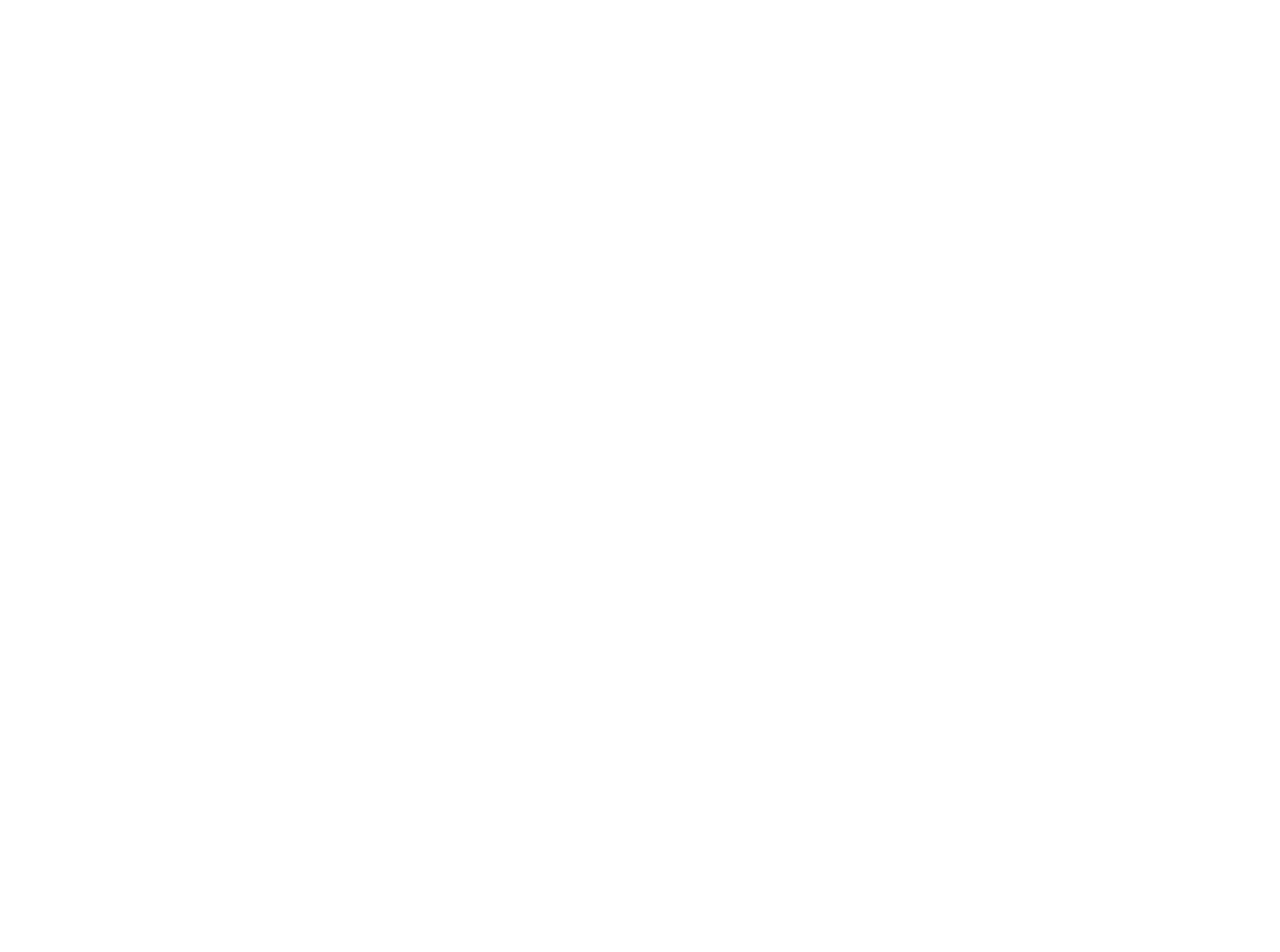
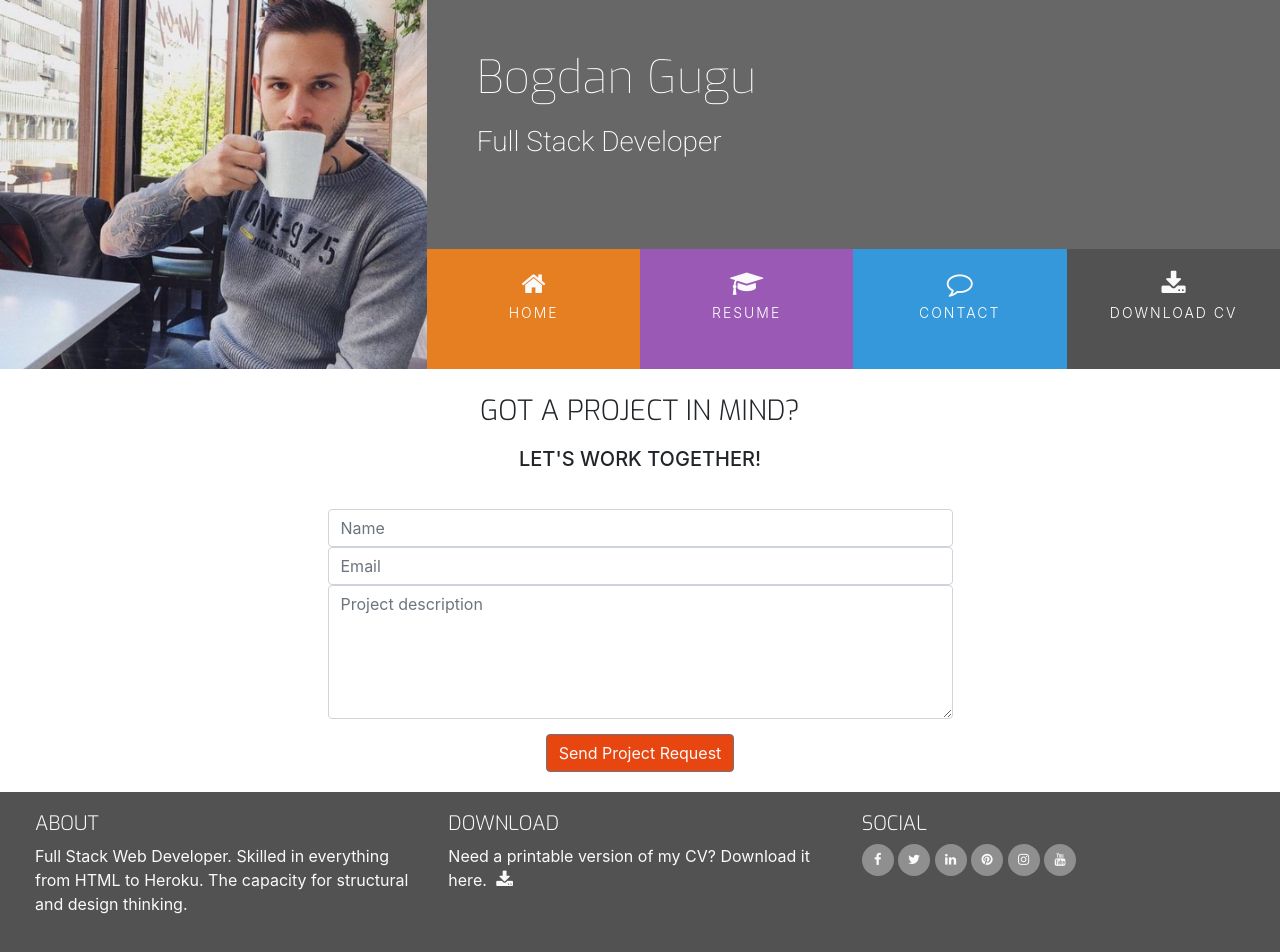
Before and after one commit to qburn93/my-portfolio, a plain HTML site: page contact.html in a window 1280 px wide. Before the commit the page ends 800 px from the top, so only its background shows below. Drawn offline with nearby package versions, Linux system fonts and the light colour scheme.

Commit message:
Add contact form page and style

```diff
--- a/assets/css/style.css
+++ b/assets/css/style.css
@@ -334,3 +334,36 @@ footer {
 .history-items {
     margin-bottom: 30px;
 }
+
+/* ----------------------------------------Contact Form */
+
+.contact-heading {
+    font-family: "Exo", sans-serif;
+    font-weight: 300;
+    margin-top: 25px;
+    margin-bottom: 20px;
+}
+
+.center-form {
+    padding-top: 10px;
+    margin: 0 auto;
+    max-width: 70%;
+}
+
+button[type="submit"] {
+    margin-top: 15px;
+    margin-bottom: 20px;
+    color: #fafafa;
+    background-color: #e84610;
+}
+
+/* ----------------------------------------Media Queries */
+
+@media(min-width: 992px) {
+    .center-form {
+        padding-top: 30px;
+        min-height: 240px;
+        margin: 0 auto;
+        max-width: 50%;
+    }
+}
--- a/contact.html
+++ b/contact.html
@@ -0,0 +1,130 @@
+<!DOCTYPE html>
+<html lang="en">
+<head>
+    <meta charset="UTF-8">
+    <meta name="viewport" content="width=device-width, initial-scale=1.0">
+    <meta http-equiv="X-UA-Compatible" content="ie=edge">
+    <link rel="stylesheet" href="https://maxcdn.bootstrapcdn.com/bootstrap/4.2.1/css/bootstrap.min.css" type="text/css" />
+    <link rel="stylesheet" href="https://maxcdn.bootstrapcdn.com/font-awesome/4.7.0/css/font-awesome.min.css" type="text/css" />
+    <link rel="stylesheet" href="https://cdnjs.cloudflare.com/ajax/libs/hover.css/2.1.1/css/hover-min.css" type="text/css" />
+    <link rel="stylesheet" href="assets/css/style.css">
+    <title>Rosie</title>
+</head>
+<body>
+    <header>
+        <div class="row no-gutters">
+            <a class="col-md-4 logo" href="index.html"></a>
+            <div class="col-md-8">
+                <div class="row no-gutters bg-color-name-title">
+                    <div class="col heading">
+                        <h1 class="name">Bogdan Gugu</h1>
+                        <h2 class="title"> Full Stack Developer</h2>
+                    </div>
+                </div>
+                <div class="row no-gutters">
+                    <div class="col">
+                        <ul id="nav" class="list-inline menucontainer">
+                            <li class="col-6 col-sm-3 list-inline-item ui-menu-color-home menuitem">
+                                <a href="index.html" class="hvr-sweep-to-bottom"><i class="fa fa-home" aria-hidden="true"></i><span>Home</span></a>
+                            </li>
+                            <li class="col-6 col-sm-3 list-inline-item ui-menu-color-resume menuitem">
+                                <a href="resume.html" class="hvr-sweep-to-bottom"><i class="fa fa-graduation-cap" aria-hidden="true"></i><span>Resume</span></a>
+                            </li>
+                            <li class="col-6 col-sm-3 list-inline-item ui-menu-color-contact menuitem">
+                                <a href="contact.html" class="hvr-sweep-to-bottom"><i class="fa fa-comment-o" aria-hidden="true"></i><span>Contact</span></a>
+                            </li>
+                            <li class="col-6 col-sm-3 list-inline-item ui-menu-color-download menuitem">
+                                <a href="#" class="hvr-sweep-to-bottom"><i class="fa fa-download" aria-hidden="true"></i><span>Download CV</span></a>
+                            </li>
+                        </ul>
+                    </div>
+                </div>
+            </div>
+        </div>
+    </header>
+    <section class="container-fluid">
+        <div class="row bg-color-contact">
+            <div class="col">
+                <h3 class="contact-heading uppercase text-center">Got a project in mind?</h3>
+                <h5 class="uppercase text-center">Let's work together!</h5>
+
+                <div class="center-form">
+                    <form>
+                        <input type="text" name="name" id="fullname" class="form-control" placeholder="Name" required />
+                        <input type="email" name="email" id="emailaddress" class="form-control" placeholder="Email" required />
+                        <textarea rows="5" name="projectsummary" id="projectsummary" class="form-control" placeholder="Project description" required></textarea>
+                        <div class="form-row text-center">
+                            <div class="col">
+                                <button type="submit" class="btn btn-secondary">Send Project Request</button>
+                            </div>
+                        </div>
+                    </form>
+                </div>
+
+            </div>
+        </div>
+
+    </section>
+    <footer class="container-fluid">
+        <div id="footer-details" class="row">
+            <div class="col-sm-4">
+                <h5 class="uppercase general-sub">About</h5>
+                <p class="inline-block">
+                    Full Stack Web Developer. Skilled in everything from HTML to Heroku. The capacity for structural and design thinking.
+                </p>
+            </div>
+            <div class="col-sm-4">
+                <h5 class="uppercase general-sub">Download</h5>
+                <p class="inline-block">
+                    Need a printable version of my CV? Download it here.
+                    <a href="#" target="_blank" class="cv-pdf">
+                        <i class="fa fa-download" aria-hidden="true"></i>
+                        <span class="sr-only">Download link.</span>
+                    </a>
+                </p>
+            </div>
+            <div class="col-sm-4">
+                <h5 class="uppercase general-sub">Social</h5>
+                <ul class="list-inline social-links">
+                    <li class="list-inline-item">
+                        <a target="_blank" href="#">
+                            <i class="fa fa-facebook" aria-hidden="true"></i>
+                            <span class="sr-only">Facebook</span>
+                        </a>
+                    </li>
+                    <li class="list-inline-item">
+                        <a target="_blank" href="#">
+                            <i class="fa fa-twitter" aria-hidden="true"></i>
+                            <span class="sr-only">Twitter</span>
+                        </a>
+                    </li>
+                    <li class="list-inline-item">
+                        <a target="_blank" href="#">
+                            <i class="fa fa-linkedin" aria-hidden="true"></i>
+                            <span class="sr-only">LinkedIn</span>
+                        </a>
+                    </li>
+                    <li class="list-inline-item">
+                        <a target="_blank" href="#">
+                            <i class="fa fa-pinterest" aria-hidden="true"></i>
+                            <span class="sr-only">Pinterest</span>
+                        </a>
+                    </li>
+                    <li class="list-inline-item">
+                        <a target="_blank" href="#">
+                            <i class="fa fa-instagram" aria-hidden="true"></i>
+                            <span class="sr-only">Instagram</span>
+                        </a>
+                    </li>
+                    <li class="list-inline-item">
+                        <a target="_blank" href="#">
+                            <i class="fa fa-youtube" aria-hidden="true"></i>
+                            <span class="sr-only">YouTube</span>
+                        </a>
+                    </li>
+                </ul>
+            </div>
+        </div>
+    </footer>
+</body>
+</html>
```
Also changed, not shown: index.html (+1 -1 lines), resume.html (+1 -1 lines).
